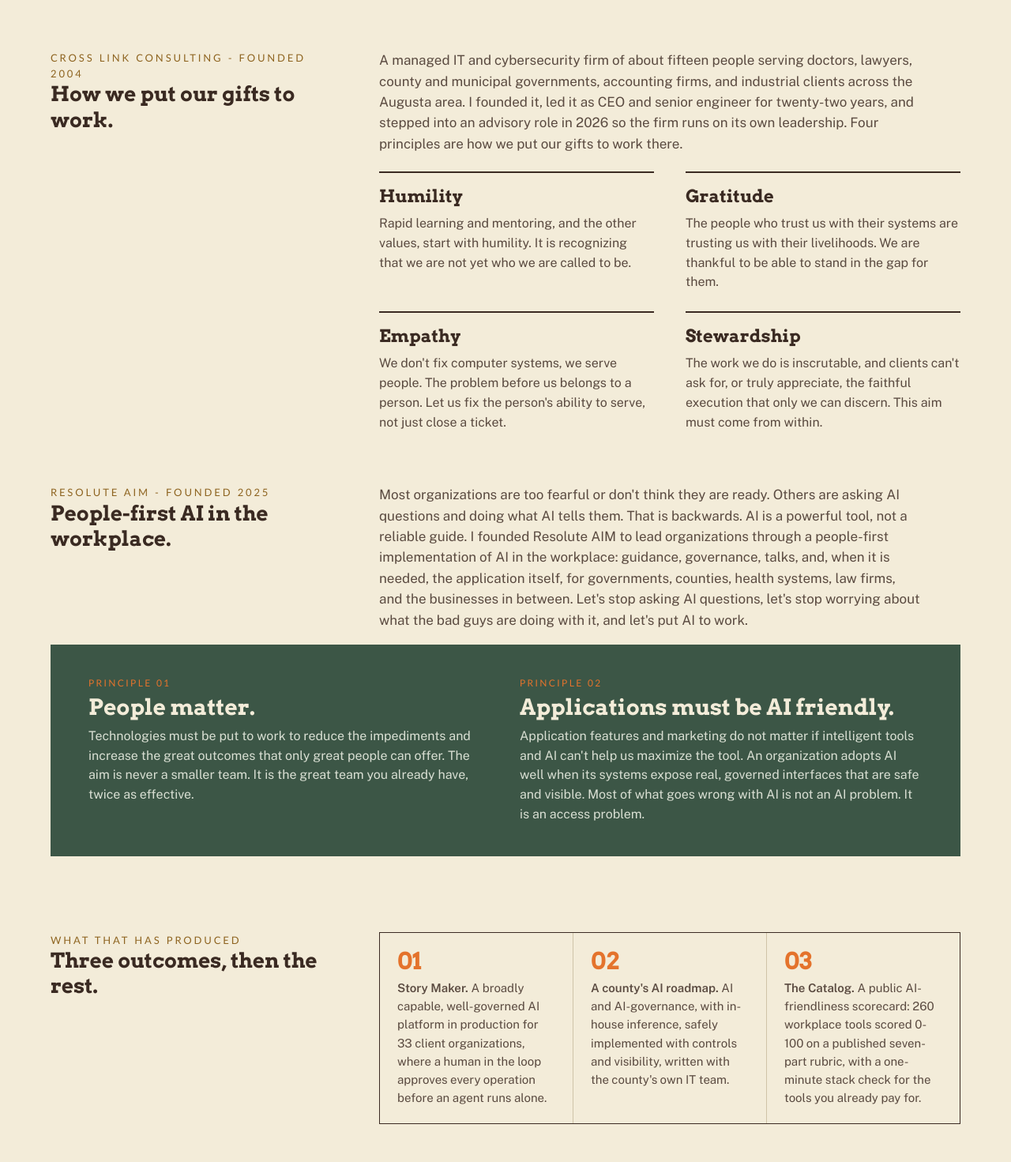
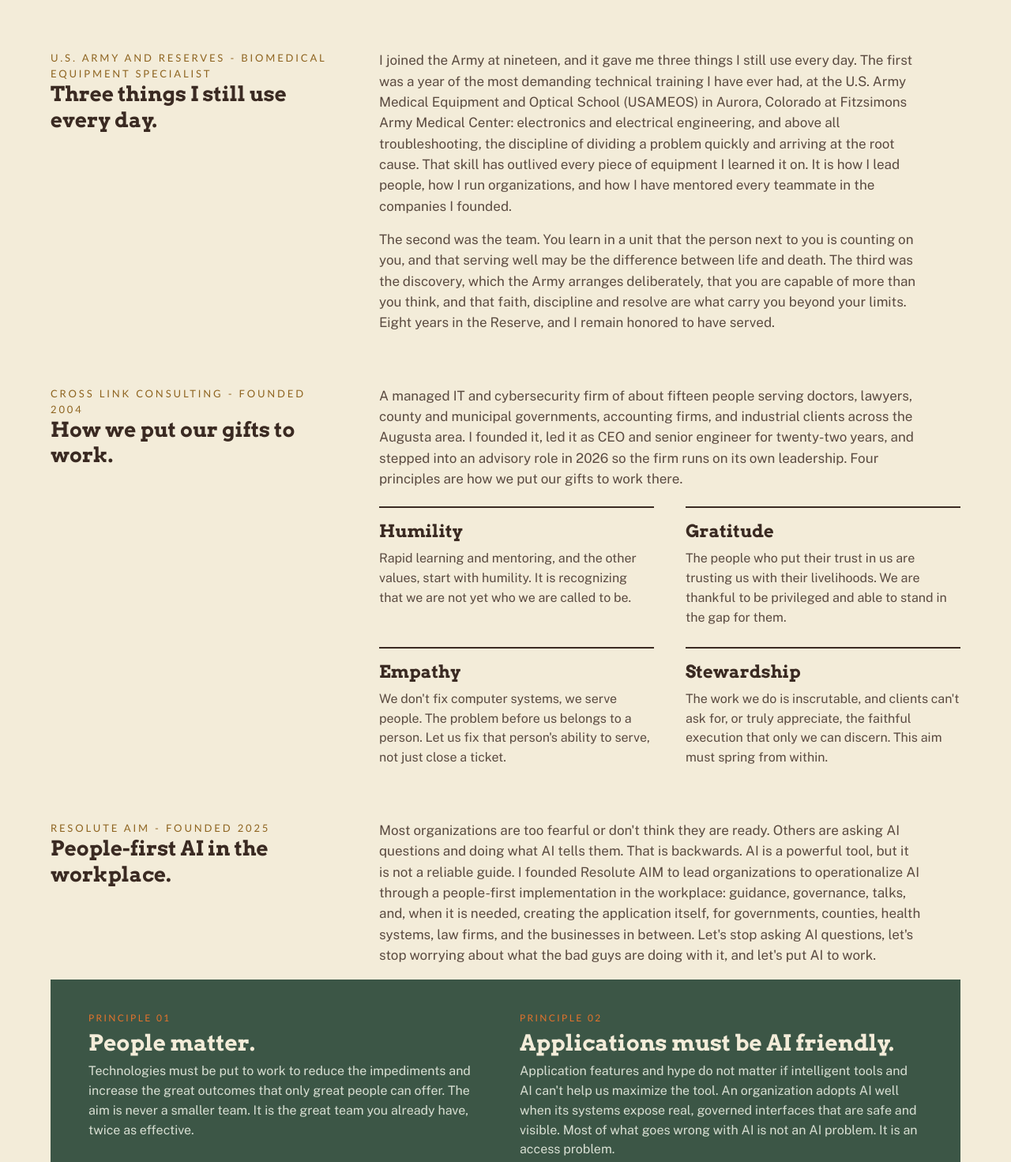
Before and after one commit to clpatrick/guyprompting, a website: page docs/index.html in a window 1280 px wide. Shown: the part 1294-2765 px from the top of the page at 79% size. Drawn offline with nearby package versions, Linux system fonts and the light colour scheme; a web font is replaced by a local one.

Commit message:
Home: Patrick's prose edits and the approved Army section

```diff
--- a/docs/index.html
+++ b/docs/index.html
@@ -138,7 +138,15 @@ footer .close{font-family:var(--script);font-size:24px;color:var(--orange)}
     <p><strong>You are gifted.</strong> And the Lord did not give you gifts just to serve yourself or secure your future: you are gifted to serve your neighbors who need you.</p>
     <p>I have spent most of my working life teaching and discipling engineers, technicians, and now AI builders toward one conviction: what you are gifted at is not just for you. It is for the county clerk who cannot get into her system on a Monday morning, the nurse whose equipment has to work, the small firm that cannot afford to lose a week to a breach. And when we talk AI, our gifts in this field must be invested to help the good guys put AI to work.</p>
     <p>Serving our neighbors is the calling. For those of us who are gifted technically, helping put the technology to work is how we serve others.</p>
-    <p>That is why I hire for values and character, and mentor and teach the technical expertise. Expertise can be taught. The habit of showing up for someone else's problem as if it were your own cannot be, but it can be modeled, and it can be validated. I have watched young technologists become servant-hearted leaders, and that fruitfulness is the most rewarding part. What they accomplish in serving others is fruit multiplied. We call that discipleship, and it is our highest calling.</p>
+    <p>That is why I hire for values and character, and mentor and teach the technical expertise. Expertise can be taught. The habit of showing up for someone else's problem as if it were your own cannot be, but it can be modeled, and it can be validated. I have watched young technologists become servant-hearted leaders, and it is this fruitfulness that is the most rewarding. What they accomplish in serving others is fruit multiplied. We call that discipleship, and it is our highest calling.</p>
+  </div></div>
+</section>
+
+<section id="army">
+  <div class="sechead"><div><div class="eyebrow">U.S. Army and Reserves - Biomedical Equipment Specialist</div><p class="big">Three things I still use every day.</p></div>
+  <div class="prose">
+    <p>I joined the Army at nineteen, and it gave me three things I still use every day. The first was a year of the most demanding technical training I have ever had, at the U.S. Army Medical Equipment and Optical School (USAMEOS) in Aurora, Colorado at Fitzsimons Army Medical Center: electronics and electrical engineering, and above all troubleshooting, the discipline of dividing a problem quickly and arriving at the root cause. That skill has outlived every piece of equipment I learned it on. It is how I lead people, how I run organizations, and how I have mentored every teammate in the companies I founded.</p>
+    <p>The second was the team. You learn in a unit that the person next to you is counting on you, and that serving well may be the difference between life and death. The third was the discovery, which the Army arranges deliberately, that you are capable of more than you think, and that faith, discipline and resolve are what carry you beyond your limits. Eight years in the Reserve, and I remain honored to have served.</p>
   </div></div>
 </section>
 
@@ -148,19 +156,19 @@ footer .close{font-family:var(--script);font-size:24px;color:var(--orange)}
     <div class="prose" style="margin-bottom:22px"><p>A managed IT and cybersecurity firm of about fifteen people serving doctors, lawyers, county and municipal governments, accounting firms, and industrial clients across the Augusta area. I founded it, led it as CEO and senior engineer for twenty-two years, and stepped into an advisory role in 2026 so the firm runs on its own leadership. Four principles are how we put our gifts to work there.</p></div>
     <ul class="vals">
       <li><b>Humility</b><p>Rapid learning and mentoring, and the other values, start with humility. It is recognizing that we are not yet who we are called to be.</p></li>
-      <li><b>Gratitude</b><p>The people who trust us with their systems are trusting us with their livelihoods. We are thankful to be able to stand in the gap for them.</p></li>
-      <li><b>Empathy</b><p>We don't fix computer systems, we serve people. The problem before us belongs to a person. Let us fix the person's ability to serve, not just close a ticket.</p></li>
-      <li><b>Stewardship</b><p>The work we do is inscrutable, and clients can't ask for, or truly appreciate, the faithful execution that only we can discern. This aim must come from within.</p></li>
+      <li><b>Gratitude</b><p>The people who put their trust in us are trusting us with their livelihoods. We are thankful to be privileged and able to stand in the gap for them.</p></li>
+      <li><b>Empathy</b><p>We don't fix computer systems, we serve people. The problem before us belongs to a person. Let us fix that person's ability to serve, not just close a ticket.</p></li>
+      <li><b>Stewardship</b><p>The work we do is inscrutable, and clients can't ask for, or truly appreciate, the faithful execution that only we can discern. This aim must spring from within.</p></li>
     </ul>
   </div></div>
 </section>
 
 <section id="resoluteaim">
   <div class="sechead"><div><div class="eyebrow">Resolute AIM - founded 2025</div><p class="big">People-first AI in the workplace.</p></div>
-  <div class="prose"><p>Most organizations are too fearful or don't think they are ready. Others are asking AI questions and doing what AI tells them. That is backwards. AI is a powerful tool, not a reliable guide. I founded Resolute AIM to lead organizations through a people-first implementation of AI in the workplace: guidance, governance, talks, and, when it is needed, the application itself, for governments, counties, health systems, law firms, and the businesses in between. Let's stop asking AI questions, let's stop worrying about what the bad guys are doing with it, and let's put AI to work.</p></div></div>
+  <div class="prose"><p>Most organizations are too fearful or don't think they are ready. Others are asking AI questions and doing what AI tells them. That is backwards. AI is a powerful tool, but it is not a reliable guide. I founded Resolute AIM to lead organizations to operationalize AI through a people-first implementation in the workplace: guidance, governance, talks, and, when it is needed, creating the application itself, for governments, counties, health systems, law firms, and the businesses in between. Let's stop asking AI questions, let's stop worrying about what the bad guys are doing with it, and let's put AI to work.</p></div></div>
   <div class="block"><div class="grid">
     <div><div class="lbl">Principle 01</div><h3>People matter.</h3><p>Technologies must be put to work to reduce the impediments and increase the great outcomes that only great people can offer. The aim is never a smaller team. It is the great team you already have, twice as effective.</p></div>
-    <div><div class="lbl">Principle 02</div><h3>Applications must be AI friendly.</h3><p>Application features and marketing do not matter if intelligent tools and AI can't help us maximize the tool. An organization adopts AI well when its systems expose real, governed interfaces that are safe and visible. Most of what goes wrong with AI is not an AI problem. It is an access problem.</p></div>
+    <div><div class="lbl">Principle 02</div><h3>Applications must be AI friendly.</h3><p>Application features and hype do not matter if intelligent tools and AI can't help us maximize the tool. An organization adopts AI well when its systems expose real, governed interfaces that are safe and visible. Most of what goes wrong with AI is not an AI problem. It is an access problem.</p></div>
   </div></div>
 </section>
 
@@ -168,13 +176,13 @@ footer .close{font-family:var(--script);font-size:24px;color:var(--orange)}
   <div class="sechead"><div><div class="eyebrow">What that has produced</div><p class="big">Three outcomes, then the rest.</p></div>
   <div class="strip">
     <a href="/work/#w01"><span class="n">01</span><p><strong>Story Maker.</strong> A broadly capable, well-governed AI platform in production for 33 client organizations, where a human in the loop approves every operation before an agent runs alone.</p></a>
-    <a href="/work/#w02"><span class="n">02</span><p><strong>A county's AI roadmap.</strong> AI and AI-governance, with in-house inference, safely implemented with controls and visibility, written with the county's own IT team.</p></a>
+    <a href="/work/#w02"><span class="n">02</span><p><strong>A county's AI implementation.</strong> Both local in-house and U.S. datacenter inference, safely implemented with controls and visibility, written with the county's own IT team.</p></a>
     <a href="/work/#w03"><span class="n">03</span><p><strong>The Catalog.</strong> A public AI-friendliness scorecard: 260 workplace tools scored 0-100 on a published seven-part rubric, with a one-minute stack check for the tools you already pay for.</p></a>
   </div></div>
 </section>
 
 <section id="close">
-  <div class="sechead"><div></div><div class="prose"><p>If you lead an agency, a government, a hospital, a firm, or a campus, and you need someone who has built this and led the people who build it, let's grab coffee and see how we can serve our neighbors, together.</p><p style="margin-top:14px"><a class="btn ghost" href="/contact/">Connect over coffee</a></p></div></div>
+  <div class="sechead"><div></div><div class="prose"><p>If you lead an agency, a government, a campus, a hospital, or a firm, and you need someone who has built this and led the people who build it, let's grab coffee and see how we can serve our neighbors, together.</p><p style="margin-top:14px"><a class="btn ghost" href="/contact/">Connect over coffee</a></p></div></div>
 </section>
 </main>
 <footer class="bar"><div class="wrap">
```
Also changed, not shown: content/home.md (+1 -1 lines), docs/p/tcjb5/index.html (+16 -8 lines), scripts/build-site.js (+16 -8 lines).
